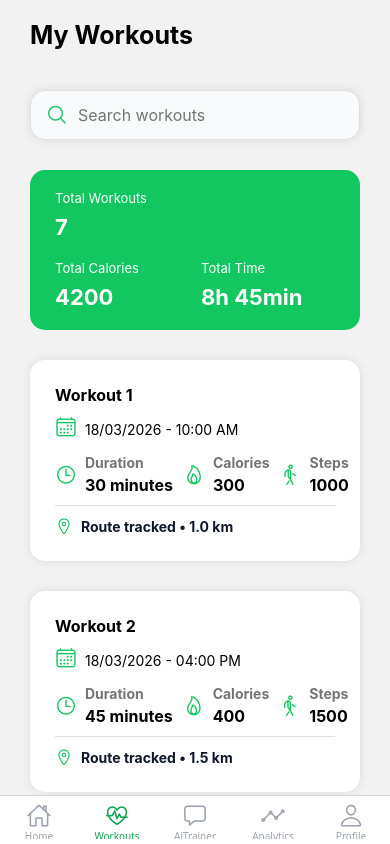
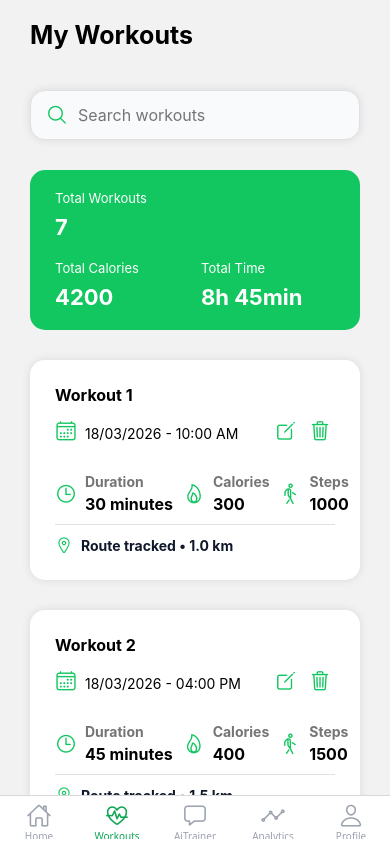
Before and after one commit to IvanTsve/fit-native-cardio, a React Native app: screen /Workouts in a window 390 px wide. Built offline with nearby package versions, Linux system fonts and the light colour scheme.

Commit message:
edit and delete methods added for the workouts

```diff
--- a/src/components/Common/SingleWorkout.jsx
+++ b/src/components/Common/SingleWorkout.jsx
@@ -1,5 +1,5 @@
 import React from 'react';
-import { View, Text, StyleSheet } from 'react-native';
+import { View, Text, StyleSheet, TouchableOpacity } from 'react-native';
 import { Ionicons } from '@expo/vector-icons';
 import { commonStyles } from '@/styles/Common';
 import dayjs from 'dayjs';
@@ -7,7 +7,7 @@ import customParseFormat from 'dayjs/plugin/customParseFormat';
 
 dayjs.extend(customParseFormat);
 
-export default function SingleWorkout({ workout }) {
+export default function SingleWorkout({ workout, showDelete = false, handleEditWorkout, handleDeleteWorkout }) {
     const formattedDate = dayjs(workout.date).format('DD/MM/YYYY');
     const formattedTime = dayjs(workout.time, 'HH:mm:ss').format('hh:mm A');
     const distanceKm =
@@ -25,8 +25,20 @@ export default function SingleWorkout({ workout }) {
         <View style={styles.container}>
             <Text style={commonStyles.sectionTitle}>{workout.name}</Text>
             <View style={styles.titleRow}>
-                <Ionicons name="calendar-outline" size={22} color="#12C660" style={styles.calendarIcon} />
-                <Text>{formattedDate} - {formattedTime}</Text>
+                <View style={styles.titleRow}>
+                    <Ionicons name="calendar-outline" size={22} color="#12C660" style={styles.calendarIcon} />
+                    <Text>{formattedDate} - {formattedTime}</Text>
+                </View>
+                {showDelete && (
+                    <View style={styles.actionsRow}>
+                        <TouchableOpacity style={styles.iconButton} accessibilityLabel="Edit workout" onPress={() => handleEditWorkout(workout.id)}>
+                            <Ionicons name="create-outline" size={22} color="#12C660" />
+                        </TouchableOpacity>
+                        <TouchableOpacity style={styles.iconButton} accessibilityLabel="Delete workout" onPress={() => handleDeleteWorkout(workout.id)}>
+                            <Ionicons name="trash-outline" size={22} color="#12C660" />
+                        </TouchableOpacity>
+                    </View>
+                )}
             </View>
             <View style={styles.workoutValuesContainer}>
                 <View style={styles.subContainer}>
@@ -71,8 +83,17 @@ const styles = StyleSheet.create({
     titleRow: {
         flexDirection: 'row',
         alignItems: 'baseline',
+        justifyContent: 'space-between',
         marginBottom: 15,
 
+    },
+    actionsRow: {
+        flexDirection: 'row',
+        alignItems: 'center',
+        gap: 4,
+    },
+    iconButton: {
+        padding: 4,
     },
     calendarIcon: {
         marginRight: 8,
--- a/src/components/Workouts/Index.jsx
+++ b/src/components/Workouts/Index.jsx
@@ -12,6 +12,14 @@ export default function Index() {
         console.log(text);
     };
 
+    const handleEditWorkout = (id) => {
+        console.log(id);
+    };
+
+    const handleDeleteWorkout = (id) => {
+        console.log(id);
+    };
+
     return (
         <ScrollView>
             <View style={commonStyles.mainContainer}>
@@ -19,7 +27,7 @@ export default function Index() {
                 <Search onChangeText={handleSearch} />
                 <TotalWorkouts workouts={mockWorkouts} />
                 {mockWorkouts.map((workout) => (
-                    <SingleWorkout key={workout.id} workout={workout} />
+                    <SingleWorkout showDelete={true} key={workout.id} workout={workout} handleEditWorkout={handleEditWorkout} handleDeleteWorkout={handleDeleteWorkout} />
                 ))}
             </View>
         </ScrollView>
```
